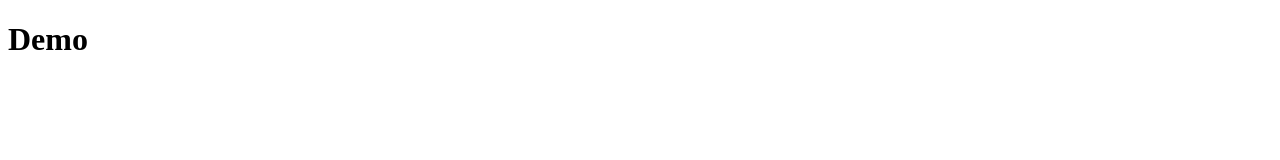
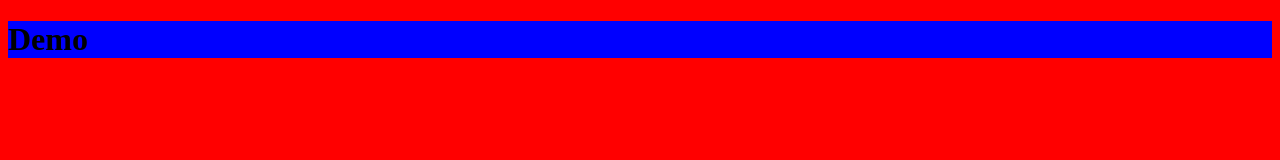
Before and after one commit to jjDone-11/intern, a plain HTML site: page index.html in a window 1280 px wide. Drawn offline with Linux system fonts and the light colour scheme.

Commit message:
add basic styles

```diff
--- a/index.html
+++ b/index.html
@@ -6,6 +6,8 @@
          content="width=device-width, user-scalable=no, initial-scale=1.0, maximum-scale=1.0, minimum-scale=1.0">
    <meta http-equiv="X-UA-Compatible" content="ie=edge">
    <title>Document</title>
+
+   <link rel="stylesheet" href="styles.css">
 </head>
 <body>
 
--- /dev/null
+++ b/styles.css
@@ -0,0 +1,6 @@
+body{
+    background-color: red;
+}
+h1{
+    background-color: blue;
+}
```
